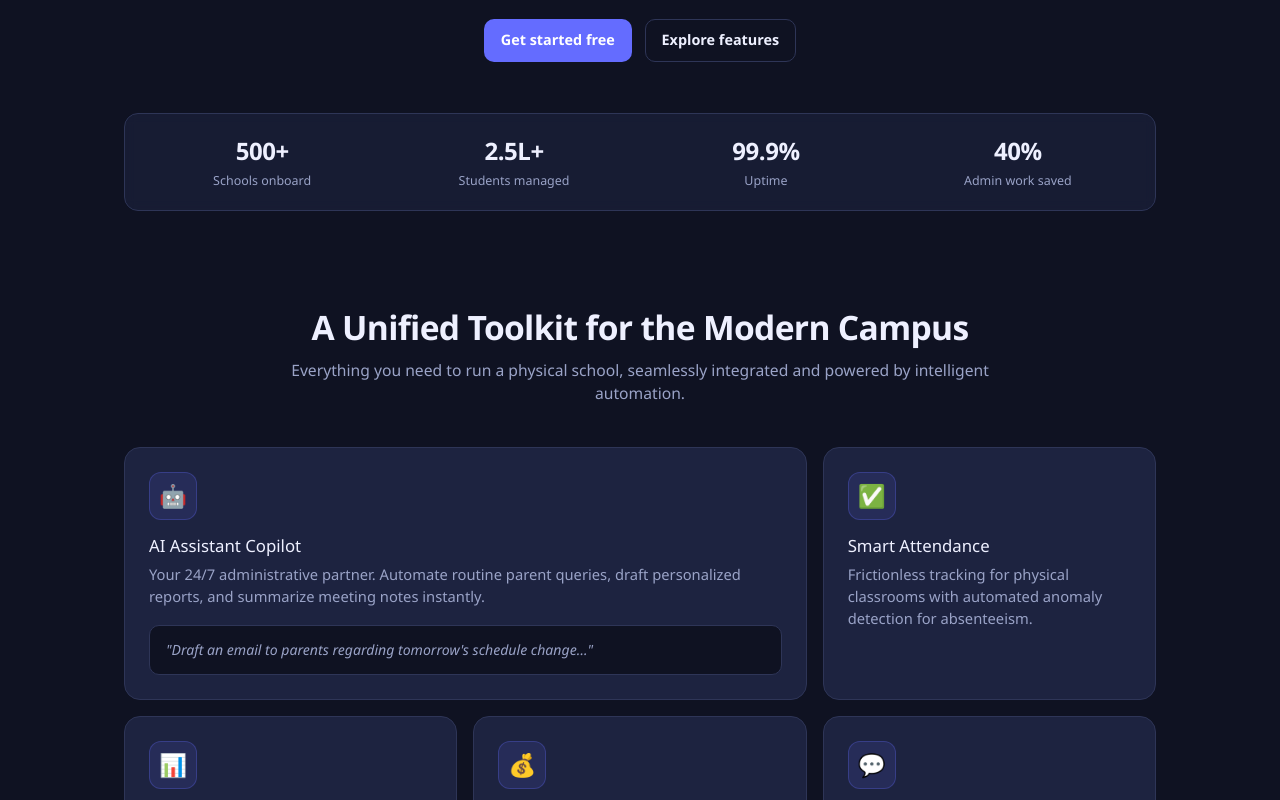
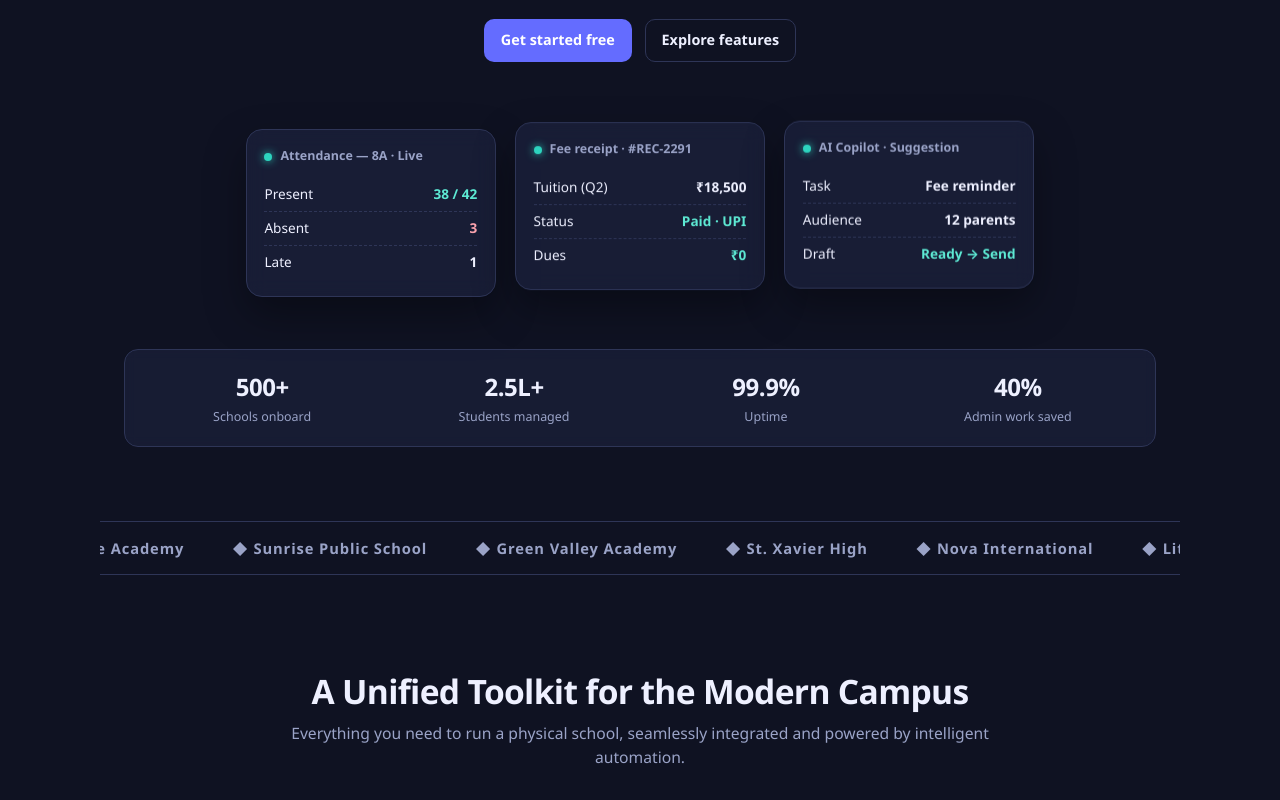
Before and after one commit to PrecisionWebAI/Educonnect, a Next.js app in the folder frontend/: page / in a window 1280 px wide. Shown: the part 560-1360 px from the top of the page. Built offline with nearby package versions, Linux system fonts and the light colour scheme.

Commit message:
landing page fix motion

```diff
--- a/frontend/src/components/features/landing/LandingPage.tsx
+++ b/frontend/src/components/features/landing/LandingPage.tsx
@@ -1,11 +1,13 @@
 'use client'
 
-import { useEffect } from 'react'
+import { useEffect, useRef, useState } from 'react'
 import Link from 'next/link'
+import { useRevealOnScroll } from './useReveal'
 
 // ============================================================
-// PAGE 02 — Public Landing page (Next.js port of the stitch
-// educonnect_landing_page_desktop_1 design).
+// PAGE 02 — Public Landing page (Framer-style motion layer:
+// cursor-follow glow, floating glass mockups, count-up stats,
+// trust marquee, scroll reveals — all zero-dependency).
 // ============================================================
 
 const STATS = [
@@ -13,6 +15,48 @@ const STATS = [
   { value: '2.5L+', label: 'Students managed' },
   { value: '99.9%', label: 'Uptime' },
   { value: '40%', label: 'Admin work saved' },
+]
+
+/** Count-up number that animates when scrolled into view. */
+function Counter({ value }: { value: string }) {
+  const num = parseFloat(value.replace(/[^0-9.]/g, ''))
+  const suffix = value.replace(/[0-9.,]/g, '')
+  const ref = useRef<HTMLSpanElement>(null)
+  const [display, setDisplay] = useState('0')
+  const decimals = num % 1 !== 0 ? 1 : 0
+
+  useEffect(() => {
+    const el = ref.current
+    if (!el || window.matchMedia('(prefers-reduced-motion: reduce)').matches) {
+      setDisplay(String(num))
+      return
+    }
+    const io = new IntersectionObserver(
+      ([entry]) => {
+        if (!entry?.isIntersecting) return
+        io.disconnect()
+        const dur = 950
+        const start = performance.now()
+        const tick = (t: number) => {
+          const p = Math.min(1, (t - start) / dur)
+          const eased = 1 - Math.pow(1 - p, 3)
+          setDisplay((num * eased).toFixed(decimals))
+          if (p < 1) requestAnimationFrame(tick)
+        }
+        requestAnimationFrame(tick)
+      },
+      { threshold: 0.4 },
+    )
+    io.observe(el)
+    return () => io.disconnect()
+  }, [num, decimals])
+
+  return <span ref={ref}>{display}{suffix}</span>
+}
+
+const SCHOOLS = [
+  'Sunrise Public School', 'Green Valley Academy', 'St. Xavier High', 'Nova International',
+  'Little Flowers School', 'Prime Scholars', 'Riverdale Public', 'Bright Future Academy',
 ]
 
 interface BentoItem {
@@ -45,7 +89,37 @@ const ABOUT_POINTS = [
   'Reports, analytics and AI Copilot for smarter school decisions',
 ]
 
+const MOCKUPS = [
+  {
+    head: 'Attendance — 8A · Live',
+    rows: [
+      { k: 'Present', v: '38 / 42', cls: 'up' },
+      { k: 'Absent', v: '3', cls: 'down' },
+      { k: 'Late', v: '1', cls: '' },
+    ],
+  },
+  {
+    head: 'Fee receipt · #REC-2291',
+    rows: [
+      { k: 'Tuition (Q2)', v: '₹18,500', cls: '' },
+      { k: 'Status', v: 'Paid · UPI', cls: 'up' },
+      { k: 'Dues', v: '₹0', cls: 'up' },
+    ],
+  },
+  {
+    head: 'AI Copilot · Suggestion',
+    rows: [
+      { k: 'Task', v: 'Fee reminder', cls: '' },
+      { k: 'Audience', v: '12 parents', cls: '' },
+      { k: 'Draft', v: 'Ready → Send', cls: 'up' },
+    ],
+  },
+]
+
 export default function LandingPage() {
+  const glowRef = useRef<HTMLSpanElement>(null)
+  useRevealOnScroll()
+
   useEffect(() => {
     if (window.location.hash === '#features') {
       document.getElementById('features')?.scrollIntoView({ behavior: 'smooth' })
@@ -74,11 +148,20 @@ export default function LandingPage() {
 
       <main className="app-main">
         {/* ── Hero ───────────────────────────────────────── */}
-        <section id="hero" className="section lp-hero">
+        <section
+          id="hero"
+          className="section lp-hero"
+          onMouseMove={(e) => {
+            const r = e.currentTarget.getBoundingClientRect()
+            glowRef.current?.style.setProperty('left', `${e.clientX - r.left}px`)
+            glowRef.current?.style.setProperty('top', `${e.clientY - r.top}px`)
+          }}
+        >
           <div className="hero-bg" aria-hidden="true">
             <span className="blob blob-1" />
             <span className="blob blob-2" />
             <span className="blob blob-3" />
+            <span className="hero-glow" ref={glowRef} />
           </div>
 
           <span className="lp-badge">
@@ -99,26 +182,50 @@ export default function LandingPage() {
             <a href="#features" className="btn btn-outline">Explore features</a>
           </div>
 
+          {/* Floating glass product mockups */}
+          <div className="lp-mockups" aria-hidden="true">
+            {MOCKUPS.map((m) => (
+              <div key={m.head} className="mock-card">
+                <div className="mock-head"><span className="mock-dot" /> {m.head}</div>
+                {m.rows.map((row) => (
+                  <div key={row.k} className="mock-row">
+                    <span>{row.k}</span>
+                    <b className={row.cls}>{row.v}</b>
+                  </div>
+                ))}
+              </div>
+            ))}
+          </div>
+
           <dl className="lp-stats">
             {STATS.map((s) => (
               <div key={s.label} className="lp-stat">
                 <dt>{s.label}</dt>
-                <dd>{s.value}</dd>
+                <dd><Counter value={s.value} /></dd>
               </div>
             ))}
           </dl>
+
+          {/* Trust marquee */}
+          <div className="marquee" aria-hidden="true">
+            <div className="marquee-track">
+              {[...SCHOOLS, ...SCHOOLS].map((name, i) => (
+                <span key={`${name}-${i}`}>◆ {name}</span>
+              ))}
+            </div>
+          </div>
         </section>
 
         {/* ── Features (bento grid) ──────────────────────── */}
         <section id="features" className="section">
-          <div className="lp-head">
+          <div className="lp-head reveal">
             <h2>A Unified Toolkit for the Modern Campus</h2>
             <p>Everything you need to run a physical school, seamlessly integrated and powered by intelligent automation.</p>
           </div>
 
           <div className="bento">
-            {BENTO.map((f) => (
-              <article key={f.title} className={`bento-card${f.large ? ' bento-lg' : ''}`}>
+            {BENTO.map((f, i) => (
+              <article key={f.title} className={`reveal reveal-d${(i % 3) + 1} bento-card${f.large ? ' bento-lg' : ''}`}>
                 <div className="bento-icon">{f.icon}</div>
                 <h3>{f.title}</h3>
                 <p>{f.text}</p>
@@ -132,12 +239,12 @@ export default function LandingPage() {
 
         {/* ── About ──────────────────────────────────────── */}
         <section id="about" className="section about">
-          <h2>About EduConnect</h2>
-          <p className="about-lead">
+          <h2 className="reveal">About EduConnect</h2>
+          <p className="about-lead reveal reveal-d1">
             EduConnect is a <strong>school operating system</strong> — it automates the complete
             workflow of a school in one secure platform.
           </p>
-          <ul className="about-list">
+          <ul className="about-list reveal reveal-d2">
             {ABOUT_POINTS.map((point) => (
               <li key={point}>{point}</li>
             ))}
--- /dev/null
+++ b/frontend/src/components/features/landing/useReveal.ts
@@ -0,0 +1,30 @@
+'use client'
+
+import { useEffect } from 'react'
+
+/**
+ * Adds .reveal-visible to every .reveal element when it enters the viewport.
+ * Zero-dependency scroll reveal (IntersectionObserver).
+ */
+export function useRevealOnScroll() {
+  useEffect(() => {
+    const els = Array.from(document.querySelectorAll<HTMLElement>('.reveal:not(.reveal-visible)'))
+    if (!('IntersectionObserver' in window) || window.matchMedia('(prefers-reduced-motion: reduce)').matches) {
+      els.forEach((el) => el.classList.add('reveal-visible'))
+      return
+    }
+    const io = new IntersectionObserver(
+      (entries) => {
+        entries.forEach((entry) => {
+          if (entry.isIntersecting) {
+            entry.target.classList.add('reveal-visible')
+            io.unobserve(entry.target)
+          }
+        })
+      },
+      { threshold: 0.15 },
+    )
+    els.forEach((el) => io.observe(el))
+    return () => io.disconnect()
+  }, [])
+}
--- a/frontend/src/styles/landing.css
+++ b/frontend/src/styles/landing.css
@@ -82,3 +82,69 @@
   .lp-stats { grid-template-columns: repeat(2, 1fr); padding: 1rem; }
   .lp-stat dd { font-size: 1.25rem; }
 }
+
+/* ============================================================
+   Motion layer — Framer-style (zero dependencies)
+   ============================================================ */
+
+/* ---- Cursor-follow glow (hero) ---- */
+.hero-glow {
+  position: absolute; width: 540px; height: 540px; border-radius: 50%;
+  pointer-events: none; left: 50%; top: 22%;
+  background: radial-gradient(circle, rgba(100,108,255,.16), transparent 60%);
+  transform: translate(-50%, -50%);
+  transition: left .3s ease-out, top .3s ease-out;
+}
+
+/* ---- Scroll reveals ---- */
+.reveal { opacity: 0; transform: translateY(26px); transition: opacity .7s ease, transform .7s ease; }
+.reveal-visible { opacity: 1; transform: none; }
+.reveal-d1 { transition-delay: .08s; }
+.reveal-d2 { transition-delay: .16s; }
+.reveal-d3 { transition-delay: .24s; }
+
+/* ---- Floating glass mockup cards ---- */
+.lp-mockups {
+  display: grid; grid-template-columns: repeat(3, minmax(0, 250px)); gap: 1.2rem;
+  margin-top: 3.2rem; perspective: 900px;
+}
+.mock-card {
+  background: rgba(29,35,64,.66); border: 1px solid var(--border); border-radius: 16px;
+  padding: 1.1rem; backdrop-filter: blur(10px); text-align: left;
+  box-shadow: 0 18px 40px rgba(0,0,0,.35);
+  animation: floaty 6s ease-in-out infinite;
+  transition: border-color .25s;
+}
+.mock-card:hover { border-color: rgba(100,108,255,.5); }
+.mock-card:nth-child(2) { animation-delay: -2s; }
+.mock-card:nth-child(3) { animation-delay: -4s; }
+@keyframes floaty { 0%, 100% { transform: translateY(0); } 50% { transform: translateY(-10px); } }
+.mock-head { display: flex; align-items: center; gap: 0.5rem; margin-bottom: 0.7rem; font-size: 0.78rem; color: var(--muted); font-weight: 600; }
+.mock-dot { width: 8px; height: 8px; border-radius: 50%; background: var(--accent-2); box-shadow: 0 0 8px var(--accent-2); flex-shrink: 0; }
+.mock-row { display: flex; justify-content: space-between; gap: 0.8rem; font-size: 0.85rem; padding: 0.4rem 0; border-bottom: 1px dashed var(--border); }
+.mock-row:last-child { border-bottom: none; }
+.mock-row b { font-weight: 700; }
+.mock-row .up { color: #5eead4; }
+.mock-row .down { color: #fda4af; }
+
+/* ---- Trust marquee ---- */
+.marquee {
+  overflow: hidden; border-block: 1px solid var(--border); padding: 0.95rem 0;
+  margin-top: 3.6rem;
+  mask-image: linear-gradient(90deg, transparent, #000 12%, #000 88%, transparent);
+  -webkit-mask-image: linear-gradient(90deg, transparent, #000 12%, #000 88%, transparent);
+}
+.marquee-track { display: flex; gap: 3rem; width: max-content; animation: marquee 24s linear infinite; }
+.marquee-track span { color: var(--muted); font-weight: 700; font-size: 0.92rem; letter-spacing: 0.06em; white-space: nowrap; }
+@keyframes marquee { to { transform: translateX(-50%); } }
+
+/* ---- Reduced motion ---- */
+@media (prefers-reduced-motion: reduce) {
+  .reveal { opacity: 1; transform: none; transition: none; }
+  .mock-card, .marquee-track { animation: none; }
+  .hero-glow { display: none; }
+}
+
+@media (max-width: 760px) {
+  .lp-mockups { grid-template-columns: 1fr; }
+}
```
